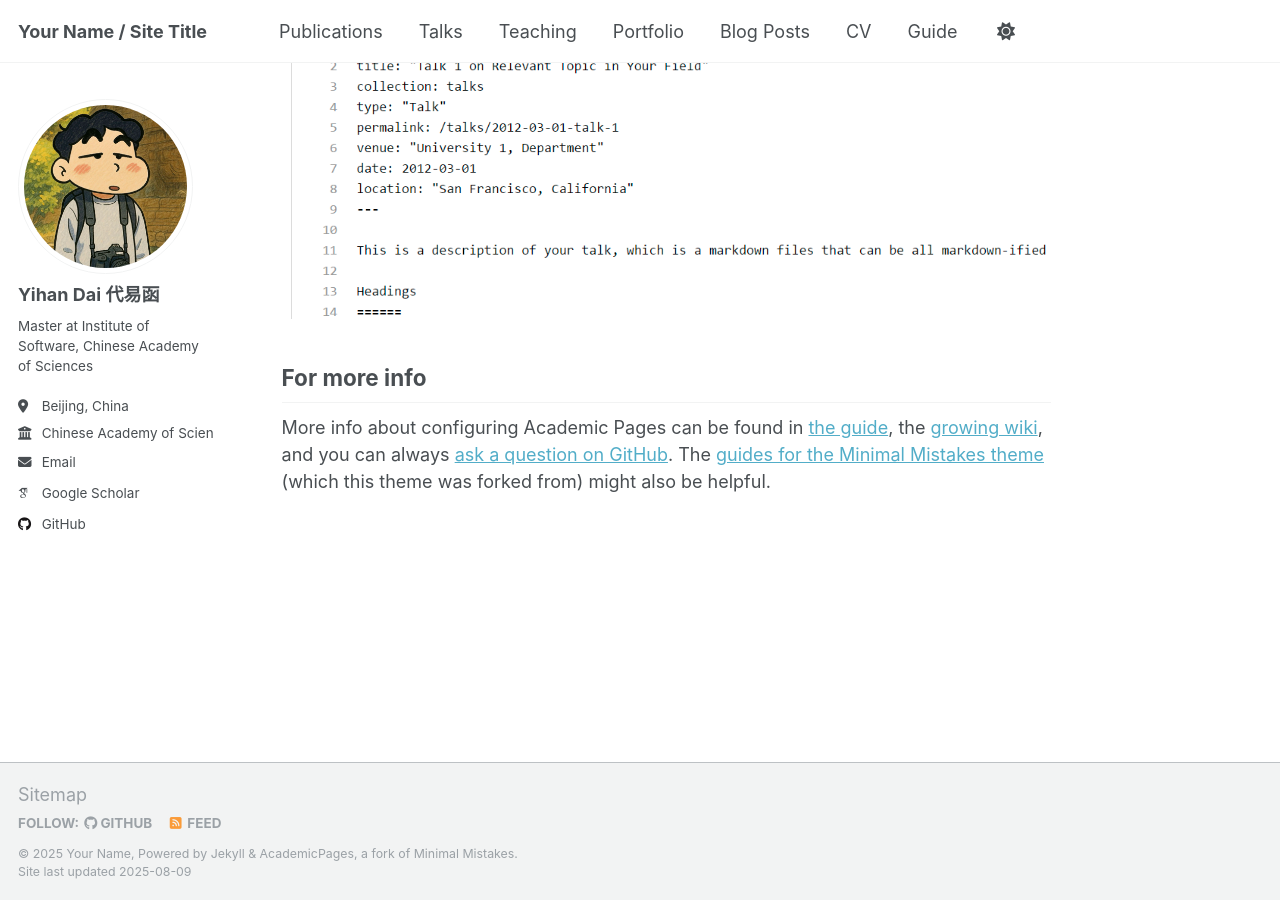
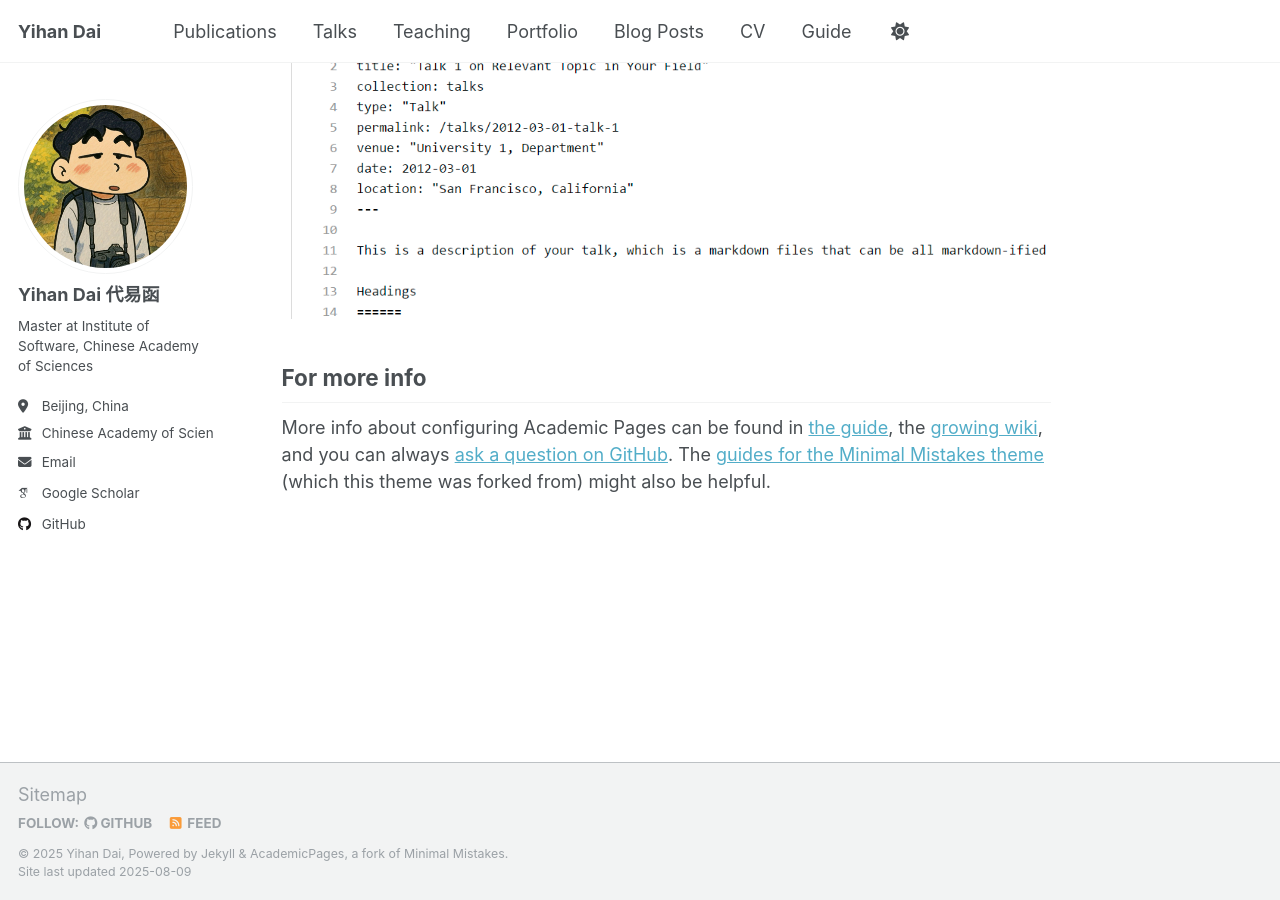
Before and after one commit to yihandai/yihandai.github.io, a Jekyll site: the page built from _pages/about.md, in a window 1280 px wide and 900 px high, scrolled down 2667 px. Built offline with Jekyll 4.4.1, drawn with Linux system fonts in a browser that asks for light colours; some web fonts are replaced; a script that is not in the unit is left out.

Commit message:
Update _config.yml

```diff
--- a/_config.yml
+++ b/_config.yml
@@ -9,9 +9,9 @@
 # Basic Site Settings
 locale                   : "en-US"
 site_theme               : "default"
-title                    : "Your Name / Site Title"
+title                    : "Yihan Dai"
 title_separator          : "-"
-name                     : &name "Your Name"
+name                     : &name "Yihan Dai"
 description              : &description "personal description"
 url                      : https://yihandai.github.io # the base hostname & protocol for your site e.g. "https://[your GitHub username].github.io" or if you already have some other page hosted on Github then use "https://[your GitHub username].github.io/[Your Repo Name]"
 baseurl                  : "" # the subpath of your site, e.g. "/blog"
```
